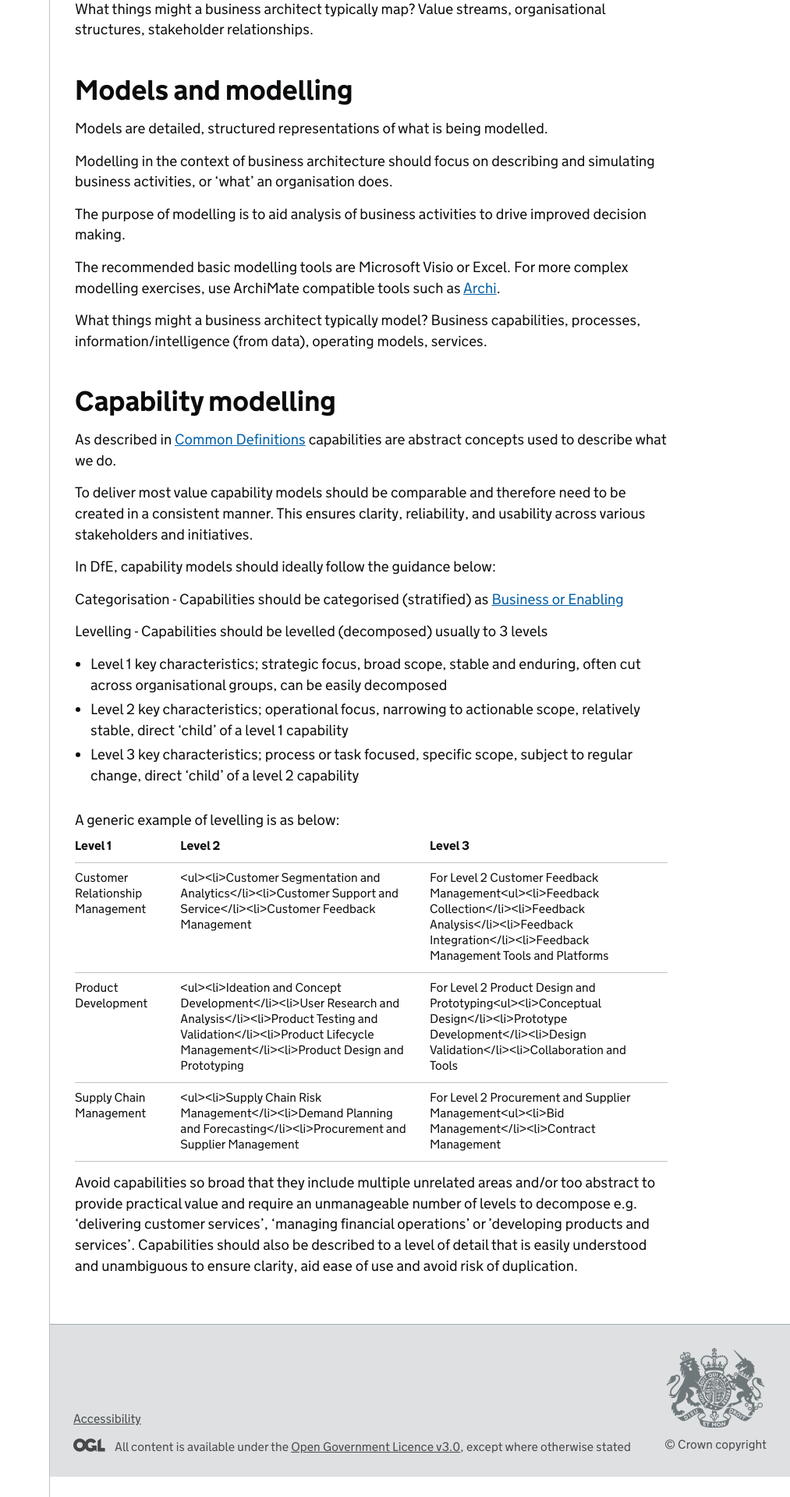
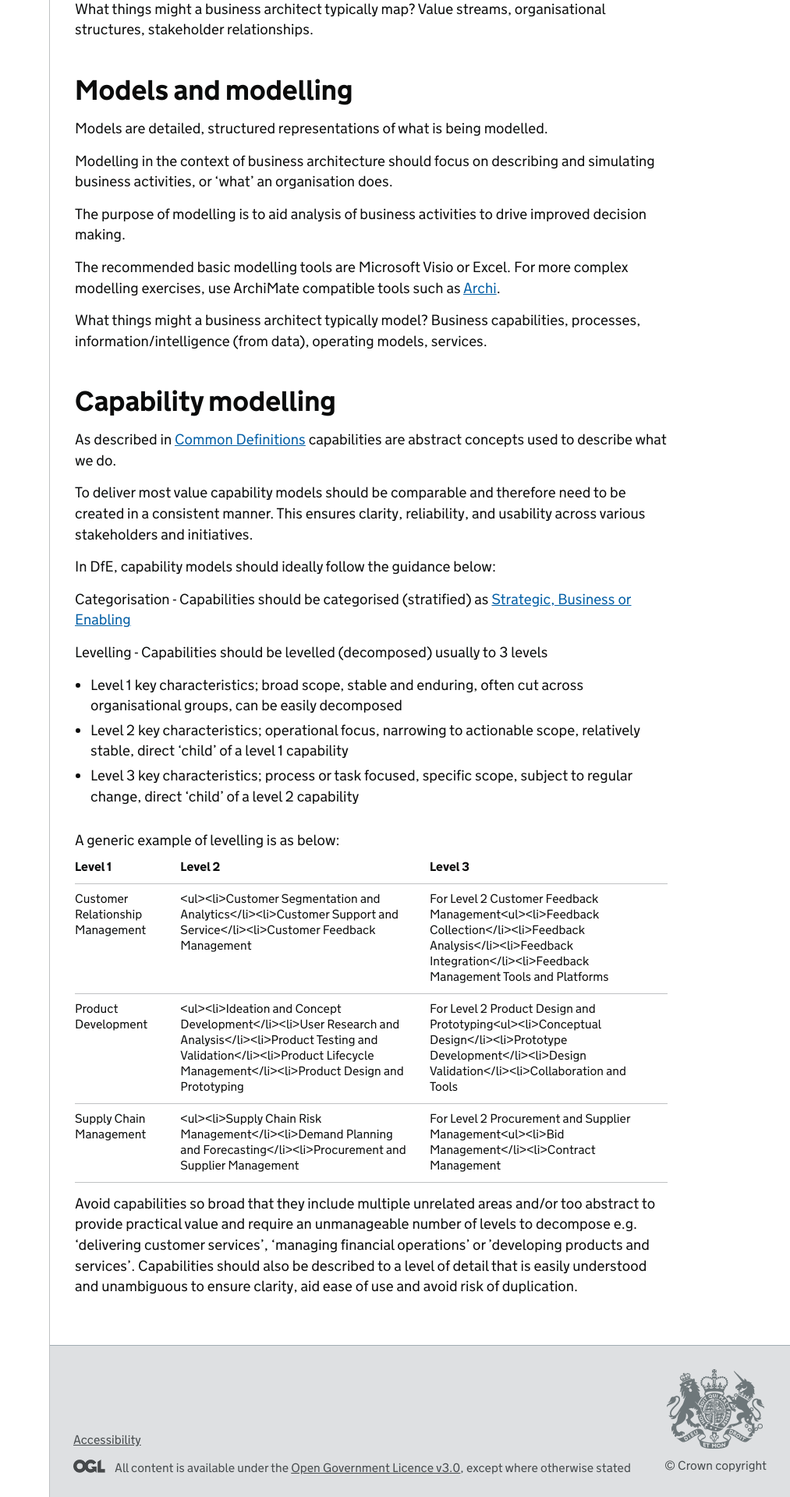
Before and after one commit to DFE-Digital/architecture, a Jekyll site: the page built from standards/business-architecture.md, in a window 1280 px wide. Shown: the part 1010-2930 px from the top of the page at 78% size, without its empty margins (267-1280 px from the left). Built offline with Jekyll 4.4.1, drawn with Linux system fonts in a browser that asks for light colours; our own code applies the rules of GitHub Pages for plain Markdown files.

Commit message:
Update business-architecture.md
amendment to bring in line with 3 tier/categorisation approach (strategic, core, enabling)

```diff
--- a/standards/business-architecture.md
+++ b/standards/business-architecture.md
@@ -49,11 +49,11 @@ To deliver most value capability models should be comparable and therefore need
 
 In DfE, capability models should ideally follow the guidance below:
 
-Categorisation - Capabilities should be categorised (stratified) as [Business or Enabling](https://dfe-digital.github.io/architecture/standards/common-definitions/#capability)
+Categorisation - Capabilities should be categorised (stratified) as [Strategic, Business or Enabling](https://dfe-digital.github.io/architecture/standards/common-definitions/#capability)
 
 Levelling - Capabilities should be levelled (decomposed) usually to 3 levels
 
-* Level 1 key characteristics; strategic focus, broad scope, stable and enduring, often cut across organisational groups, can be easily decomposed
+* Level 1 key characteristics; broad scope, stable and enduring, often cut across organisational groups, can be easily decomposed
 * Level 2 key characteristics; operational focus, narrowing to actionable scope, relatively stable, direct ‘child’ of a level 1 capability
 * Level 3 key characteristics; process or task focused, specific scope, subject to regular change, direct ‘child’ of a level 2 capability
 
```
